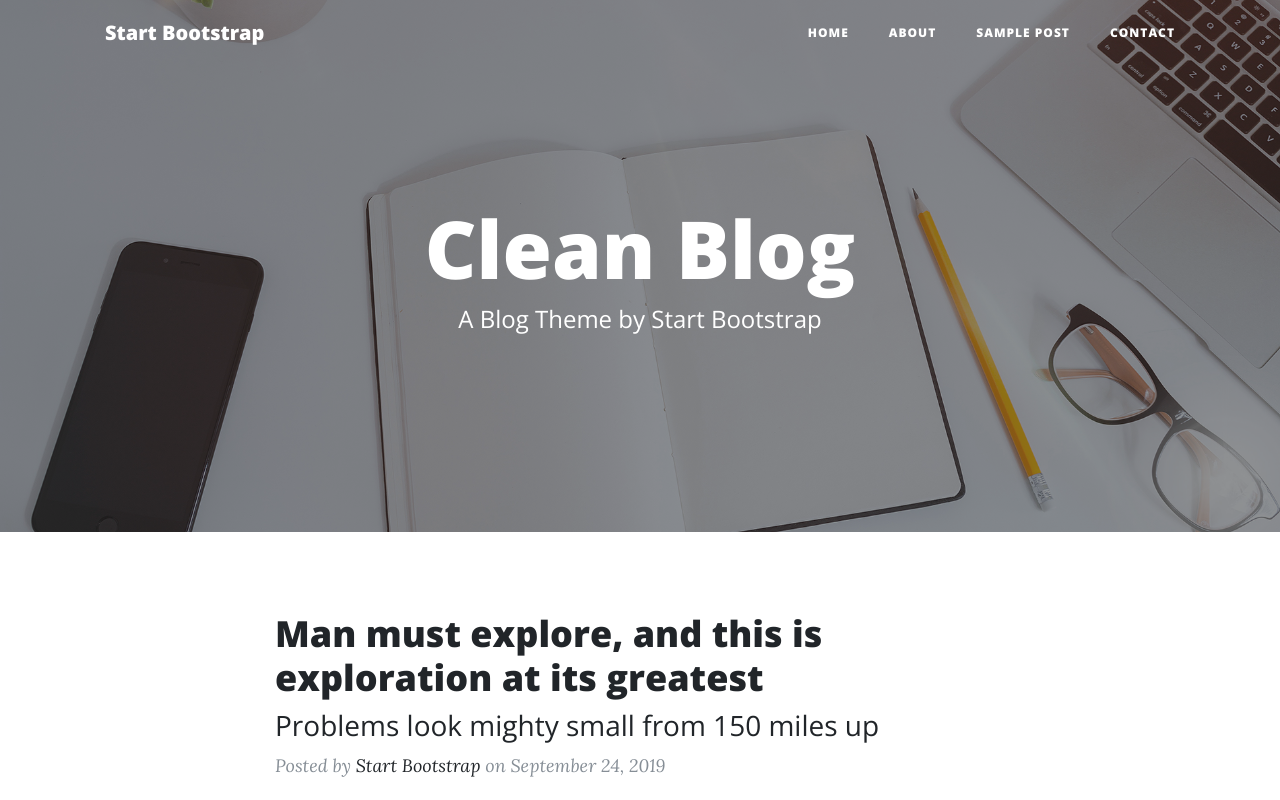
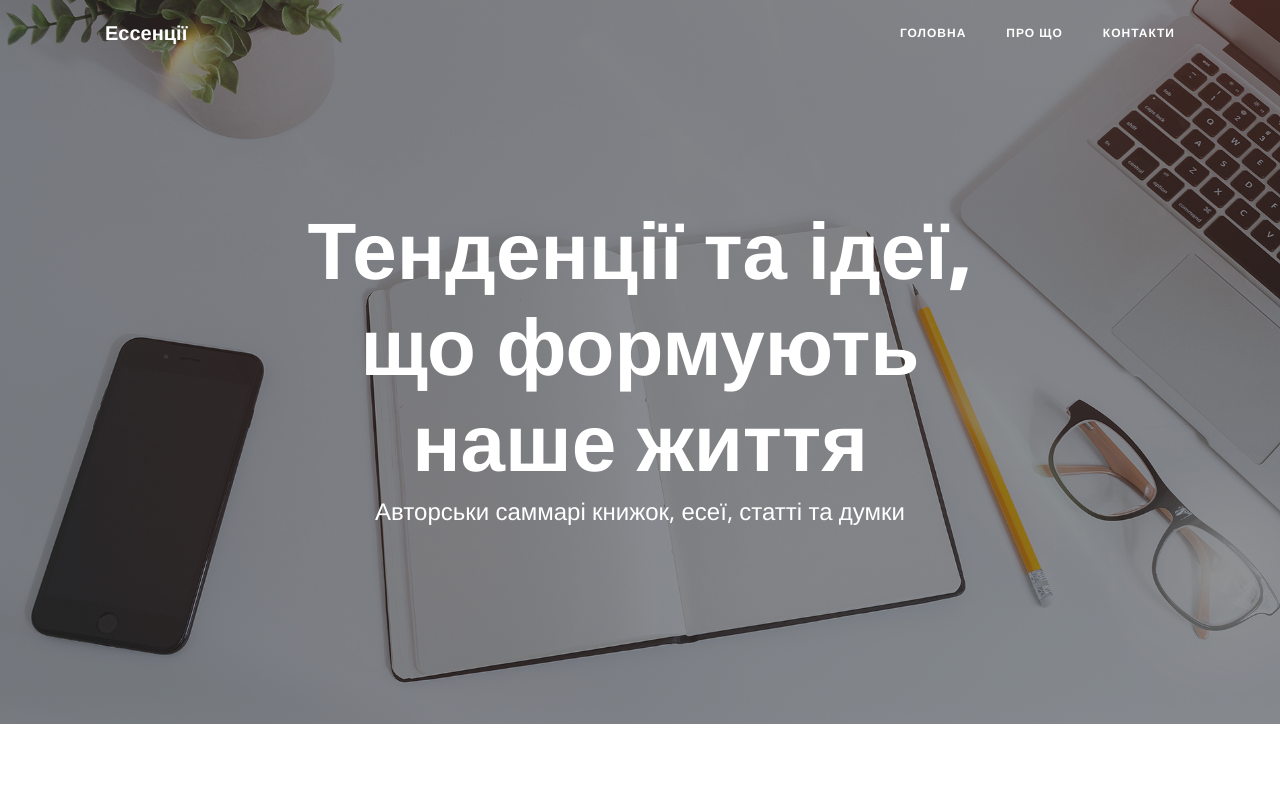
Before and after one commit to essentii/essentii.github.io, a website: page index.html in a window 1280 px wide. Shown: the top 800 px of the page. Drawn offline with nearby package versions, Linux system fonts and the light colour scheme.

Commit message:
Update index.html

```diff
--- a/index.html
+++ b/index.html
@@ -8,7 +8,7 @@
   <meta name="description" content="">
   <meta name="author" content="">
 
-  <title>Clean Blog - Start Bootstrap Theme</title>
+  <title>Ессенції - блог про суттєві речі</title>
 
   <!-- Bootstrap core CSS -->
   <link href="vendor/bootstrap/css/bootstrap.min.css" rel="stylesheet">
@@ -28,24 +28,21 @@
   <!-- Navigation -->
   <nav class="navbar navbar-expand-lg navbar-light fixed-top" id="mainNav">
     <div class="container">
-      <a class="navbar-brand" href="index.html">Start Bootstrap</a>
+      <a class="navbar-brand" href="index.html">Ессенції</a>
       <button class="navbar-toggler navbar-toggler-right" type="button" data-toggle="collapse" data-target="#navbarResponsive" aria-controls="navbarResponsive" aria-expanded="false" aria-label="Toggle navigation">
-        Menu
+        Меню
         <i class="fas fa-bars"></i>
       </button>
       <div class="collapse navbar-collapse" id="navbarResponsive">
         <ul class="navbar-nav ml-auto">
           <li class="nav-item">
-            <a class="nav-link" href="index.html">Home</a>
+            <a class="nav-link" href="index.html">Головна</a>
           </li>
           <li class="nav-item">
-            <a class="nav-link" href="about.html">About</a>
+            <a class="nav-link" href="about.html">Про що</a>
           </li>
           <li class="nav-item">
-            <a class="nav-link" href="post.html">Sample Post</a>
-          </li>
-          <li class="nav-item">
-            <a class="nav-link" href="contact.html">Contact</a>
+            <a class="nav-link" href="contact.html">Контакти</a>
           </li>
         </ul>
       </div>
@@ -59,8 +56,8 @@
       <div class="row">
         <div class="col-lg-8 col-md-10 mx-auto">
           <div class="site-heading">
-            <h1>Clean Blog</h1>
-            <span class="subheading">A Blog Theme by Start Bootstrap</span>
+            <h1>Тенденції та ідеї, що формують наше життя</h1>
+            <span class="subheading">Авторськи саммарі книжок, есеї, статті та думки</span>
           </div>
         </div>
       </div>
@@ -165,7 +162,7 @@
               </a>
             </li>
           </ul>
-          <p class="copyright text-muted">Copyright &copy; Your Website 2020</p>
+          <p class="copyright text-muted">Copyright &copy; Essentii 2021</p>
         </div>
       </div>
     </div>
```
